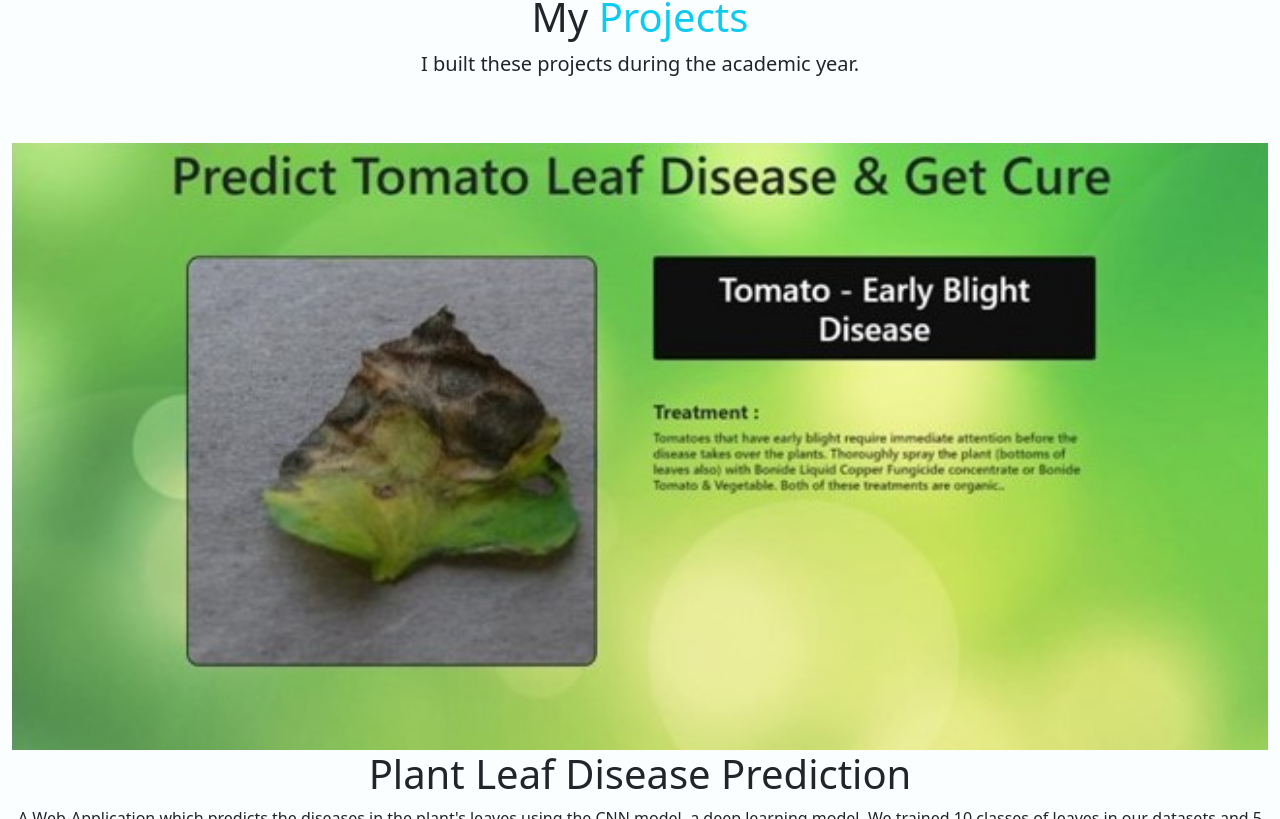
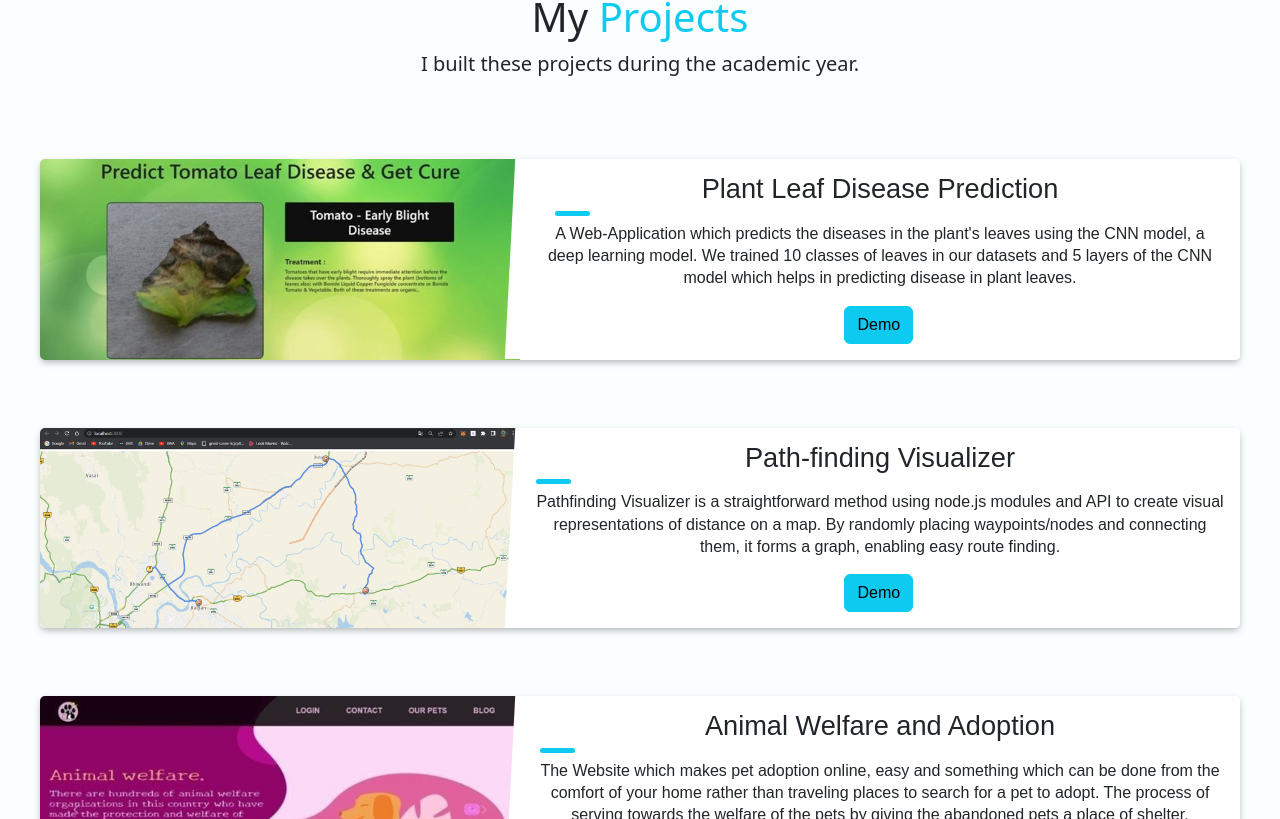
Before and after one commit to adityauke/aditya-uke-portfolio, a React (Create React App) app: page / in a window 1280 px wide. Shown: the part 1541-2360 px from the top of the page. Built offline with nearby package versions, Linux system fonts and the light colour scheme.

Commit message:
Update App.css

```diff
--- a/src/App.css
+++ b/src/App.css
@@ -1,9 +1,7 @@
 body{
   overflow-x: hidden;
-}/*
-.scrollbar::-webkit-scrollbar{
-  display: none;
-} */
+}
+
 /* Custom scrollbar */
 .scrollbar {
   overflow-y: auto;
@@ -23,8 +21,6 @@ body{
   background-color: rgba(224, 219, 219, 0.068);
 }
 
-/* Add more custom styling as needed */
-
 .navbar{
   position:absolute;
 }
@@ -41,6 +37,8 @@ body{
   background-repeat: no-repeat;
   filter: blur(5px) brightness(1.1);
 }
+
+/* card-animation */
 .reveal {
   position: relative;
   opacity: 0;
@@ -54,7 +52,7 @@ body{
   animation: fade-left 0.5s ease-in;
 }
 .active.fade-right {
-  animation: fade-right 0.5s ease-in;
+  animation: fade-right 1.0s ease-in;
 }
 
 @keyframes fade-left {
@@ -78,3 +76,195 @@ body{
     opacity: 1;
   }
 }
+
+
+
+/* Card-Styling */
+
+:root {
+  --color-white: #fff;
+  --color-prime: #0dcaf0;
+  --color-grey: #e2e2e2;
+  --color-grey-dark: #a2a2a2;
+}
+
+.blog-card {
+  display: flex;
+  flex-direction: column;
+  margin: 1rem auto;
+  box-shadow: 0 3px 7px -1px rgba(0, 0, 0, 0.311);
+  margin-bottom: 1.6%;
+  background-color: var(--color-white);
+  line-height: 1.4;
+  font-family: sans-serif;
+  border-radius: 5px;
+  overflow: hidden;
+  z-index: 0;
+}
+
+.blog-card a {
+  color: inherit;
+}
+
+.blog-card a:hover {
+  color: var(--color-prime);
+}
+
+.blog-card:hover .photo {
+  transform: scale(1.3) rotate(3deg);
+}
+
+.blog-card .meta {
+  position: relative;
+  z-index: 0;
+  height: 200px;
+}
+
+.blog-card .photo {
+  position: absolute;
+  top: 0;
+  right: 0;
+  bottom: 0;
+  left: 0;
+  background-size: cover;
+  background-position: center;
+  transition: transform 0.2s;
+}
+
+.blog-card .description {
+  padding: 1rem;
+  background: var(--color-white);
+  position: relative;
+  z-index: 1;
+}
+
+.blog-card .description h1,
+.blog-card .description h2 {
+  font-family: Poppins, sans-serif;
+}
+
+.blog-card .description h1 {
+  line-height: 1;
+  margin: 0;
+  font-size: 1.7rem;
+}
+
+.blog-card .description h2 {
+  font-size: 1rem;
+  font-weight: 300;
+  text-transform: uppercase;
+  color: var(--color-grey-dark);
+  margin-top: 5px;
+}
+
+.blog-card .description .read-more a {
+  color: var(--color-prime);
+  display: inline-block;
+  position: relative;
+}
+
+.blog-card .description .read-more a:after {
+  content: "\F114";
+  font-family: FontAwesome;
+  margin-left: -10px;
+  opacity: 0;
+  vertical-align: middle;
+  transition: margin 0.3s, opacity 0.3s;
+}
+
+.blog-card .description .read-more a:hover:after {
+  margin-left: 5px;
+  opacity: 1;
+}
+
+.blog-card p {
+  position: relative;
+  margin: 1rem 0 0;
+}
+
+.blog-card p:first-of-type {
+  margin-top: 1.25rem;
+}
+
+.blog-card p:first-of-type:before {
+  content: "";
+  position: absolute;
+  height: 5px;
+  background: var(--color-prime);
+  width: 35px;
+  top: -0.75rem;
+  border-radius: 3px;
+}
+
+.blog-card:hover .details {
+  left: 0%;
+}
+
+@media (min-width: 640px) {
+  .blog-card {
+    flex-direction: row;
+    max-width: 1200px;
+  }
+
+  .blog-card .meta {
+    flex-basis: 40%;
+    height: auto;
+  }
+
+  .blog-card .description {
+    flex-basis: 60%;
+  }
+
+  .blog-card .description:before {
+    transform: skewX(-3deg);
+    content: "";
+    background: #fff;
+    width: 30px;
+    position: absolute;
+    left: -10px;
+    top: 0;
+    bottom: 0;
+    z-index: -1;
+  }
+
+}
+
+.navbar {
+  background: #ffffffd2;
+  box-shadow: 0 4px 6px rgba(22, 22, 26, 0.18);
+}
+.navbar .navbar-nav .nav-link {
+  color: #000;
+}
+
+.btn-outline-dark:focus {
+  box-shadow: none;
+}
+@media screen and (max-width: 768px) {
+  .btn-outline-dark {
+    border: none;
+    padding: 0;
+    outline: none;
+  }
+
+  .btn-outline-dark:hover {
+    background: none;
+    color: gray;
+  }
+}
+
+.btn-hover {
+  transition: background-color 0.3s;
+}
+
+.btn-hover:hover {
+  background-color: #0dcaf0e3 !important;
+  color: black;
+}
+.nav-link{
+  font-family:Verdana, Geneva, Tahoma, sans-serif;
+  font-weight: 10px;
+}
+.nav-link:hover {
+  color: #0dcaf0 !important;
+}
```
